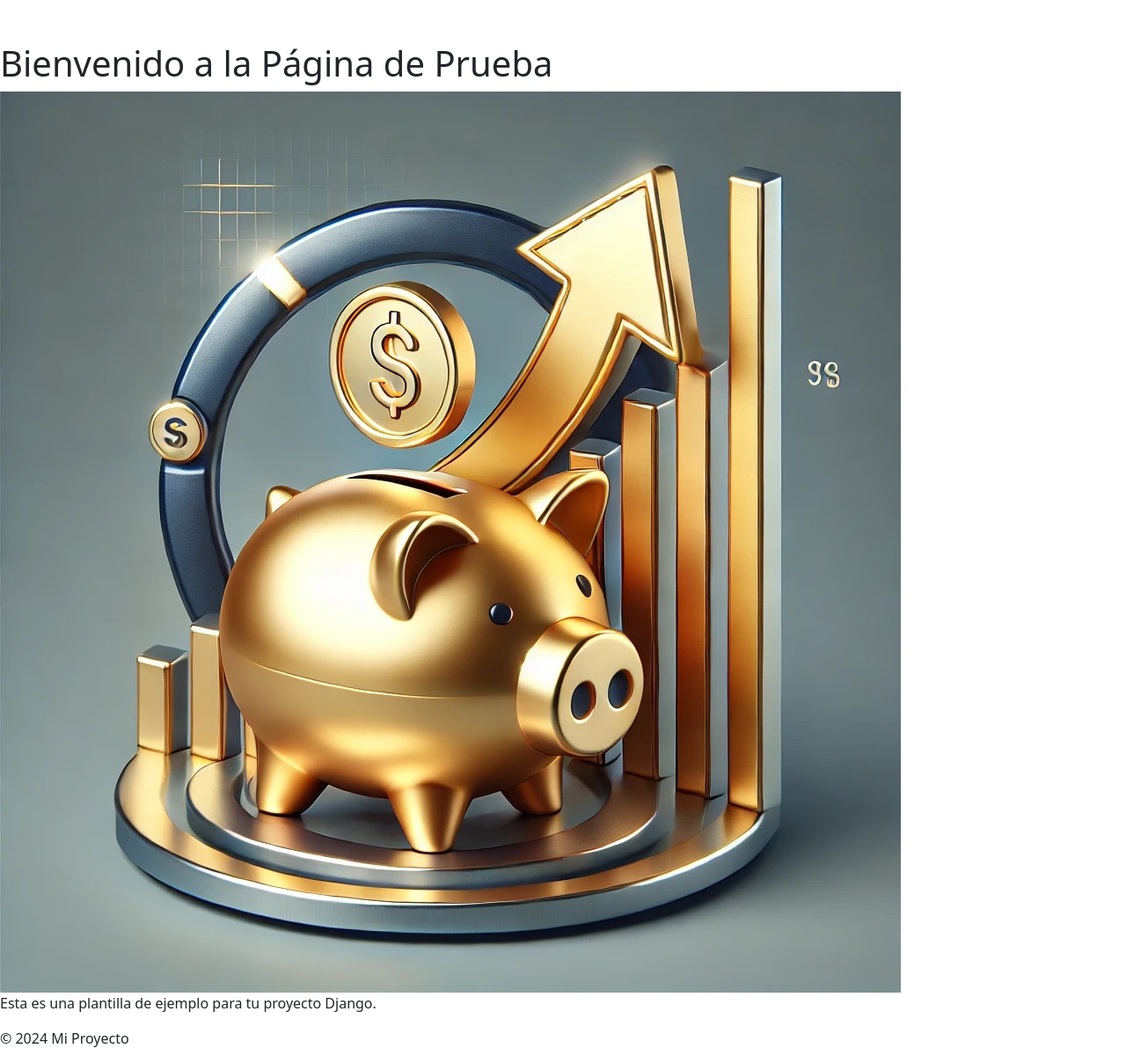
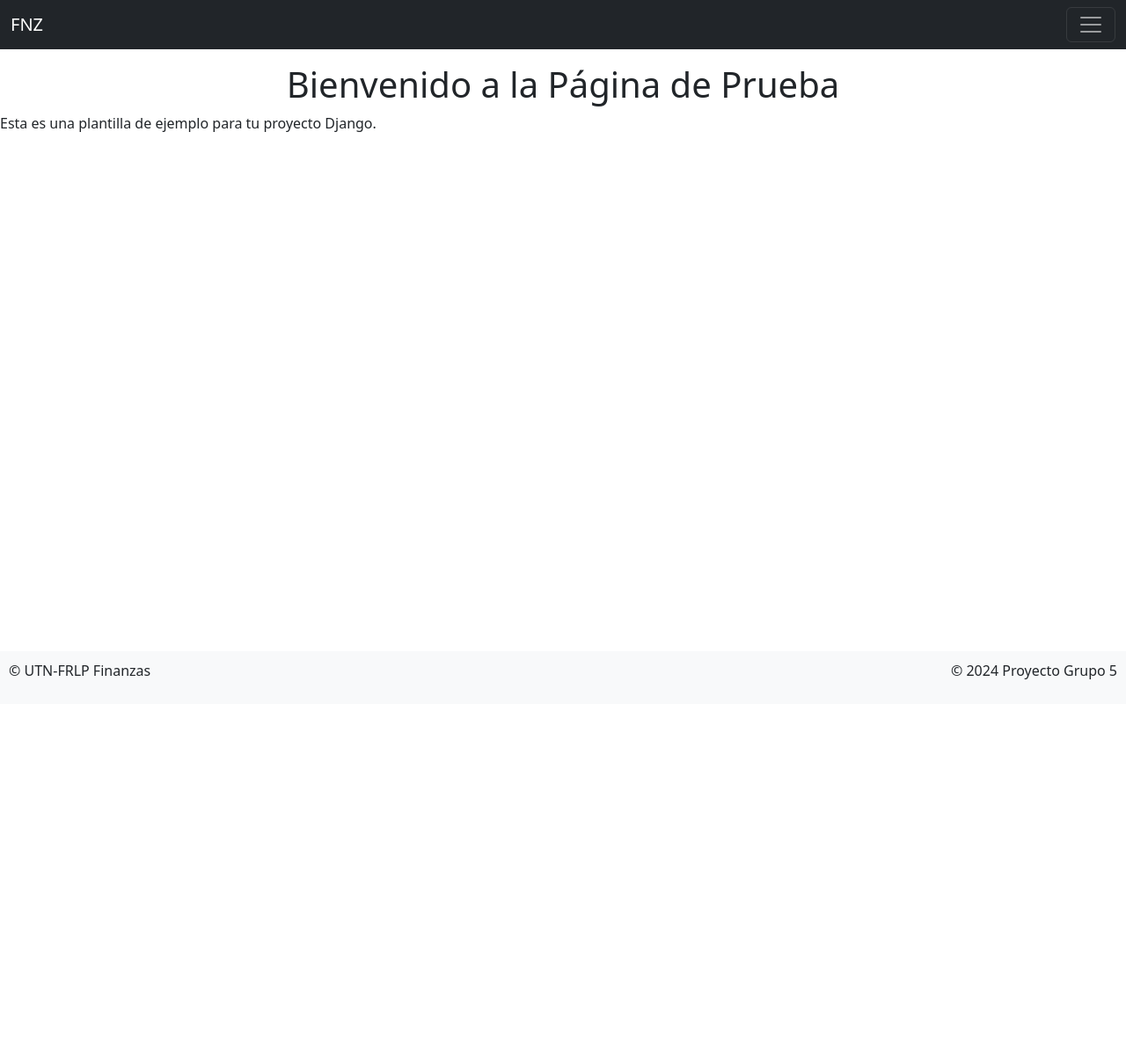
Before and after one commit to Ramicendoya/Grupo_5_2024, a Django app: template finanzas/app/templates/home.html in a window 1280 px wide. Shown: the whole page at 88% size. After the commit the page ends 772 px from the top, so only its background shows below. Run offline with Django 3.2, Linux system fonts and the light colour scheme; the template is opened without the code that fills it, so the values that code supplies are empty.

Commit message:
Implementacion de navs

```diff
--- a/finanzas/app/templates/base.html
+++ b/finanzas/app/templates/base.html
@@ -6,11 +6,103 @@
     <title>Gestion de Finanzas</title>
     <link href="https://cdn.jsdelivr.net/npm/bootstrap@5.3.3/dist/css/bootstrap.min.css" rel="stylesheet" integrity="sha384-QWTKZyjpPEjISv5WaRU9OFeRpok6YctnYmDr5pNlyT2bRjXh0JMhjY6hW+ALEwIH" crossorigin="anonymous">
     <link rel="stylesheet" href="https://cdn.jsdelivr.net/npm/bootstrap-icons@1.11.3/font/bootstrap-icons.min.css">
+
+    <style>
+        footer {
+            position: fixed;
+            bottom: 0;
+            width: 100%;
+            background-color: #f8f9fa; /* Color de fondo del footer */
+            padding: 10px;
+            text-align: end;
+        }
+    </style>
 </head>
+<!--<nav class="navbar bg-dark border-bottom border-body" align="start" data-bs-theme="dark">
+    <div class="container-fluid">
+      <a class="navbar-brand" href="{% url 'home' %}" >Home</a>
+      <button class="navbar-toggler" type="button" data-bs-toggle="collapse" data-bs-target="#navbarNav" aria-controls="navbarNav" aria-expanded="false" aria-label="Toggle navigation">
+        <span class="navbar-toggler-icon"></span>
+      </button>
+      <div class="collapse navbar-collapse" id="navbarNav">
+        <ul class="navbar-nav">
+          <li class="nav-item">
+            <a class="nav-link active" aria-current="page" href="#">Home</a>
+          </li>
+          <li class="nav-item">
+            <a class="nav-link" href="#">Features</a>
+          </li>
+          <li class="nav-item">
+            <a class="nav-link" href="#">Pricing</a>
+          </li>
+          <li class="nav-item">
+            <a class="nav-link disabled" aria-disabled="true">Disabled</a>
+          </li>
+        </ul>
+      </div>
+    </div>
+  </nav>
+-->
+<br>
+<nav class="navbar navbar-dark bg-dark fixed-top">
+    <div class="container-fluid">
+      <a class="navbar-brand" href="#">FNZ</a>
+      <button class="navbar-toggler" type="button" data-bs-toggle="offcanvas" data-bs-target="#offcanvasDarkNavbar" aria-controls="offcanvasDarkNavbar" aria-label="Toggle navigation">
+        <span class="navbar-toggler-icon"></span>
+      </button>
+      <div class="offcanvas offcanvas-end text-bg-dark" tabindex="-1" id="offcanvasDarkNavbar" aria-labelledby="offcanvasDarkNavbarLabel">
+        <div class="offcanvas-header">
+          <h5 class="offcanvas-title" id="offcanvasDarkNavbarLabel">Dark offcanvas</h5>
+          <button type="button" class="btn-close btn-close-white" data-bs-dismiss="offcanvas" aria-label="Close"></button>
+        </div>
+        <div class="offcanvas-body">
+          <ul class="navbar-nav justify-content-end flex-grow-1 pe-3">
+            <li class="nav-item">
+              <a class="nav-link active" aria-current="page" href="{% url 'home' %}">Home</a>
+            </li>
+            <li class="nav-item">
+              <a class="nav-link" href="{% url 'prueba' %}">Gastos</a>
+            </li>
+            <li class="nav-item">
+                <a class="nav-link" href="">Ingresos</a>
+              </li>
+            <!--<li class="nav-item dropdown">
+              <a class="nav-link dropdown-toggle" href="#" role="button" data-bs-toggle="dropdown" aria-expanded="false">
+                Dropdown
+              </a>
+              <ul class="dropdown-menu dropdown-menu-dark">
+                <li><a class="dropdown-item" href="#">Action</a></li>
+                <li><a class="dropdown-item" href="#">Another action</a></li>
+                <li>
+                  <hr class="dropdown-divider">
+                </li>
+                <li><a class="dropdown-item" href="#">Something else here</a></li>
+              </ul>
+            </li>-->
+          </ul>
+          <!--<form class="d-flex mt-3" role="search">
+            <input class="form-control me-2" type="search" placeholder="Search" aria-label="Search">
+            <button class="btn btn-success" type="submit">Search</button>
+          </form>-->
+        </div>
+      </div>
+    </div>
+  </nav>
 <body data-bs-theme="white">
     <main class="mt-5">
         {% block main %}{% endblock %}
     </main>
     <script src="https://cdn.jsdelivr.net/npm/bootstrap@5.3.3/dist/js/bootstrap.bundle.min.js" integrity="sha384-YvpcrYf0tY3lHB60NNkmXc5s9fDVZLESaAA55NDzOxhy9GkcIdslK1eN7N6jIeHz" crossorigin="anonymous"></script>
 </body>
+
+<footer>
+    <div class="row">
+        <div class="col-6 text-start">
+            <p>&copy; UTN-FRLP Finanzas</p>
+        </div>
+        <div class="col-6 text-end">
+            <p>&copy; 2024 Proyecto Grupo 5</p>
+        </div>
+    </div>
+</footer>
 </html>
--- a/finanzas/app/templates/home.html
+++ b/finanzas/app/templates/home.html
@@ -3,11 +3,16 @@
 
 {% block main %}
     <header>
-        <h1>Bienvenido a la Página de Prueba</h1>
-        <img src="{% static 'img/imagen-prueba.jpeg' %}" alt="Imagen de ejemplo">
+        <h1 class="text-center">Bienvenido a la Página de Prueba</h1>
+
+        <!--<img src="{% static 'img/imagen-prueba.jpeg' %}" alt="Imagen de ejemplo">-->
+
+
     </header>
     <p>Esta es una plantilla de ejemplo para tu proyecto Django.</p>
-    <footer>
-        <p>&copy; 2024 Mi Proyecto</p>
-    </footer>
+
+
+
+
+
 {% endblock %}
--- a/finanzas/app/urls.py
+++ b/finanzas/app/urls.py
@@ -3,4 +3,5 @@ from . import views
 
 urlpatterns = [
     path('', views.home, name='home'),
+    path('prueba/', views.Prueba, name='prueba'),
 ]
--- a/finanzas/app/views.py
+++ b/finanzas/app/views.py
@@ -5,3 +5,6 @@ from django.http import HttpResponse
 
 def home(request):
     return render(request, 'home.html')
+
+def Prueba(request):
+    return render(request, 'prueba2.html')
```
Also changed, not shown: finanzas/app/templates/Prueba2.html (added, +21 -0 lines).
